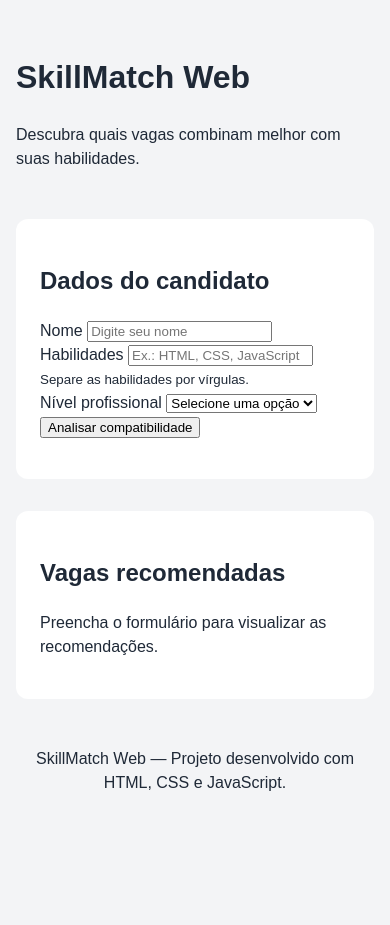
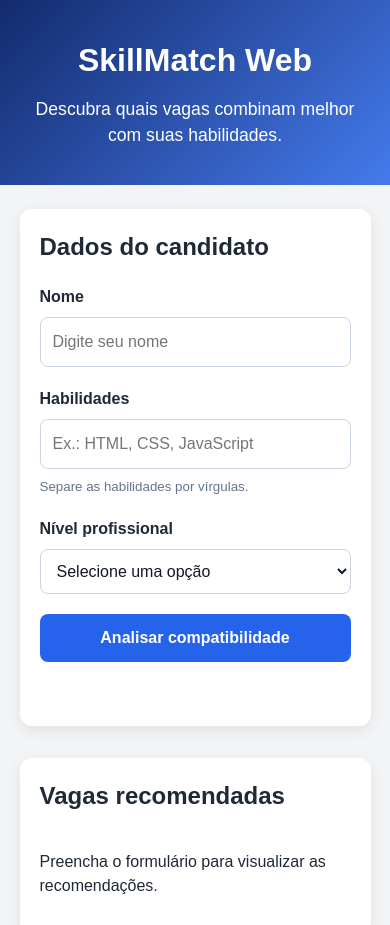
Before and after one commit to josianeda-franca-sctec/skillmatch-web, a plain HTML site: page index.html in a window 390 px wide. Shown: the top 925 px of the page. Before the commit the page ends 844 px from the top, so only its background shows below. Drawn offline with Linux system fonts and the light colour scheme.

Commit message:
estiliza interface e cartoes de vagas

```diff
--- a/assets/scripts/ui.js
+++ b/assets/scripts/ui.js
@@ -26,6 +26,13 @@ export function exibirVagas(elemento, resultados) {
     const artigo = document.createElement("article");
 
     artigo.classList.add("cartao-vaga");
+    if (resultado.percentual >= 75) {
+      artigo.classList.add("compatibilidade-alta");
+    } else if (resultado.percentual >= 50) {
+      artigo.classList.add("compatibilidade-media");
+    } else {
+      artigo.classList.add("compatibilidade-baixa");
+    }
 
     artigo.innerHTML = `
             <h3>${resultado.vaga.cargo}</h3>
@@ -47,12 +54,9 @@ export function exibirVagas(elemento, resultados) {
 
             <p>
                 <strong>Salário:</strong>
-                R$ ${Number(resultado.vaga.salario).toLocaleString(
-                    "pt-BR",
-                    {
-                        minimumFractionDigits: 2
-                    }
-                )}
+                R$ ${Number(resultado.vaga.salario).toLocaleString("pt-BR", {
+                  minimumFractionDigits: 2,
+                })}
             </p>
 
             <p>
--- a/assets/styles/index.style.css
+++ b/assets/styles/index.style.css
@@ -14,35 +14,204 @@ body {
     background-color: #f3f4f6;
 }
 
-header,
-main,
-footer {
-    width: min(100% - 2rem, 75rem);
-    margin-inline: auto;
+button,
+input,
+select {
+    font: inherit;
 }
 
-header {
-    padding-block: 2rem;
+.container {
+    width: min(1100px, 90%);
+    margin: 0 auto;
 }
 
-main {
+/* Cabeçalho */
+
+.cabecalho {
+    padding: 48px 0;
+    color: #ffffff;
+    text-align: center;
+    background: linear-gradient(
+        135deg,
+        #132b6d,
+        #457aec
+    );
+}
+
+.cabecalho h1 {
+    margin: 0 0 12px;
+    font-size: 2.4rem;
+}
+
+.cabecalho p {
+    margin: 0;
+    font-size: 1.1rem;
+}
+
+/* Conteúdo principal */
+
+.conteudo-principal {
+    padding: 40px 0;
+}
+
+.secao-formulario,
+.secao-resultados {
+    padding: 32px;
+    margin-bottom: 32px;
+    background-color: #ffffff;
+    border-radius: 12px;
+    box-shadow: 0 4px 16px rgb(0 0 0 / 8%);
+}
+
+.secao-formulario h2,
+.secao-resultados h2 {
+    margin-top: 0;
+}
+
+/* Formulário */
+
+#formulario-candidato {
+    display: grid;
+    gap: 20px;
+}
+
+.campo-formulario {
     display: flex;
     flex-direction: column;
-    gap: 2rem;
+    gap: 8px;
 }
 
-section {
-    padding: 1.5rem;
-    background-color: #ffffff;
-    border-radius: 0.75rem;
+.campo-formulario label {
+    font-weight: 700;
 }
 
-footer {
-    padding-block: 2rem;
-    text-align: center;
+.campo-formulario input,
+.campo-formulario select {
+    width: 100%;
+    padding: 12px;
+    color: #111827;
+    background-color: #ffffff;
+    border: 1px solid #cbd5e1;
+    border-radius: 8px;
 }
 
-:focus-visible {
-    outline: 0.2rem solid #2563eb;
-    outline-offset: 0.2rem;
+.campo-formulario input:focus,
+.campo-formulario select:focus {
+    border-color: #2563eb;
+    outline: 3px solid rgb(37 99 235 / 20%);
 }
+
+.campo-formulario small {
+    color: #64748b;
+}
+
+#formulario-candidato button {
+    width: fit-content;
+    padding: 12px 20px;
+    color: #ffffff;
+    font-weight: 700;
+    cursor: pointer;
+    background-color: #2563eb;
+    border: none;
+    border-radius: 8px;
+    transition:
+        background-color 0.2s,
+        transform 0.2s;
+}
+
+#formulario-candidato button:hover {
+    background-color: #173a9c;
+    transform: translateY(-1px);
+}
+
+#formulario-candidato button:focus-visible {
+    outline: 3px solid rgb(37 99 235 / 35%);
+    outline-offset: 3px;
+}
+
+/* Mensagem */
+
+#mensagem {
+    min-height: 24px;
+    margin: 20px 0 0;
+    font-weight: 700;
+    color: #1d4ed8;
+}
+
+/* Lista e cartões */
+
+#lista-vagas {
+    display: grid;
+    grid-template-columns: repeat(
+        auto-fit,
+        minmax(280px, 1fr)
+    );
+    gap: 20px;
+}
+
+.cartao-vaga {
+    padding: 24px;
+    background-color: #f8fafc;
+    border: 1px solid #e2e8f0;
+    border-left: 5px solid #2563eb;
+    border-radius: 10px;
+}
+
+.cartao-vaga h3 {
+    margin-top: 0;
+    color: #2c58d1;
+}
+
+.cartao-vaga p {
+    margin: 10px 0;
+}
+
+/* Rodapé */
+
+.rodape {
+    padding: 24px 0;
+    color: #475569;
+    text-align: center;
+    background-color: #e2e8f0;
+}
+
+/* Responsividade */
+
+.compatibilidade-alta {
+    border-left-color: #16a34a;
+}
+
+.compatibilidade-media {
+    border-left-color: #eed709e5;
+}
+
+.compatibilidade-baixa {
+    border-left-color: #dc2626;
+}
+
+@media (max-width: 600px) {
+    .cabecalho {
+        padding: 36px 0;
+    }
+
+    .cabecalho h1 {
+        font-size: 2rem;
+    }
+
+    .conteudo-principal {
+        padding: 24px 0;
+    }
+
+    .secao-formulario,
+    .secao-resultados {
+        padding: 20px;
+    }
+
+    #formulario-candidato button {
+        width: 100%;
+    }
+
+    #lista-vagas {
+        grid-template-columns: 1fr;
+    }
+}
```
Lines whose indentation alone changed are shown as unchanged.
